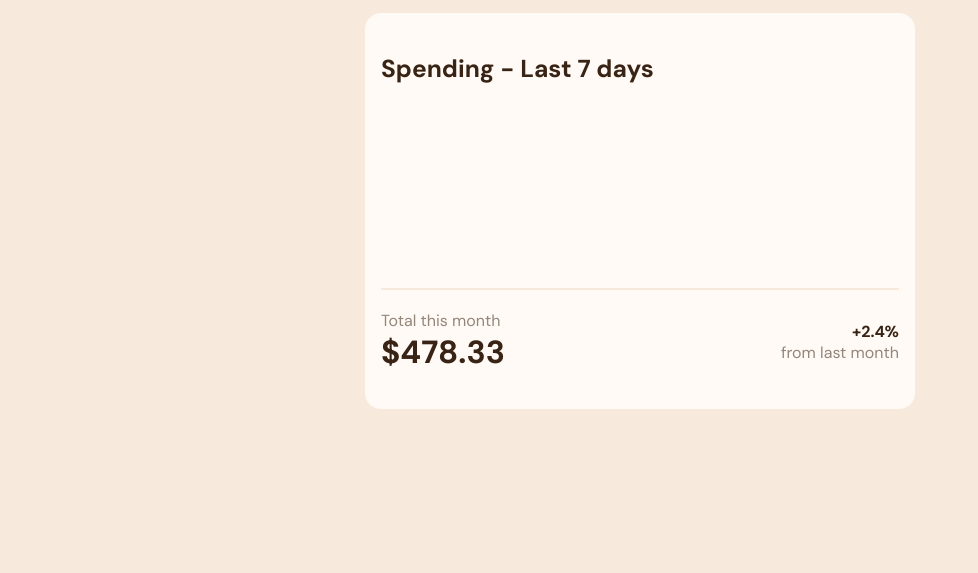
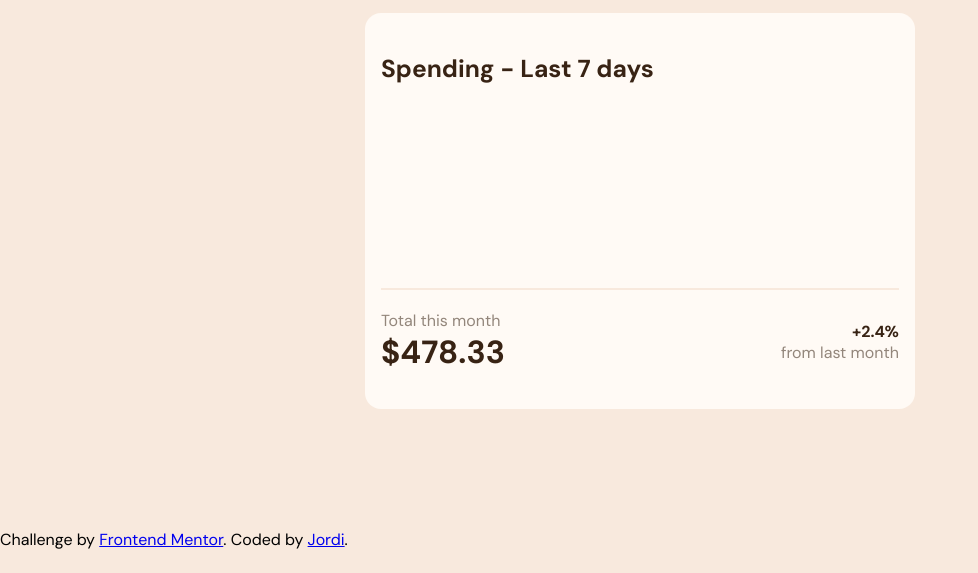
Before and after one commit to JordiM21/FrontEnd-Mentor-Chart-Expenses, a plain HTML site: page index.html in a window 1280 px wide. Shown: the part 227-800 px from the top of the page, without its empty margins (0-978 px from the left). Drawn offline with Linux system fonts and the light colour scheme.

Commit message:
atribuiton

```diff
--- a/index.html
+++ b/index.html
@@ -58,5 +58,18 @@
 			</div>
 		</div>
 		<script src="./main.js" type="module"></script>
+		<div class="attribution">
+			Challenge by
+			<a
+				href="https://www.frontendmentor.io?ref=challenge"
+				target="_blank"
+				>Frontend Mentor</a
+			>. Coded by
+			<a
+				href="https://jordi-portfolio.netlify.app"
+				target="_blank"
+				>Jordi</a
+			>.
+		</div>
 	</body>
 </html>
```
